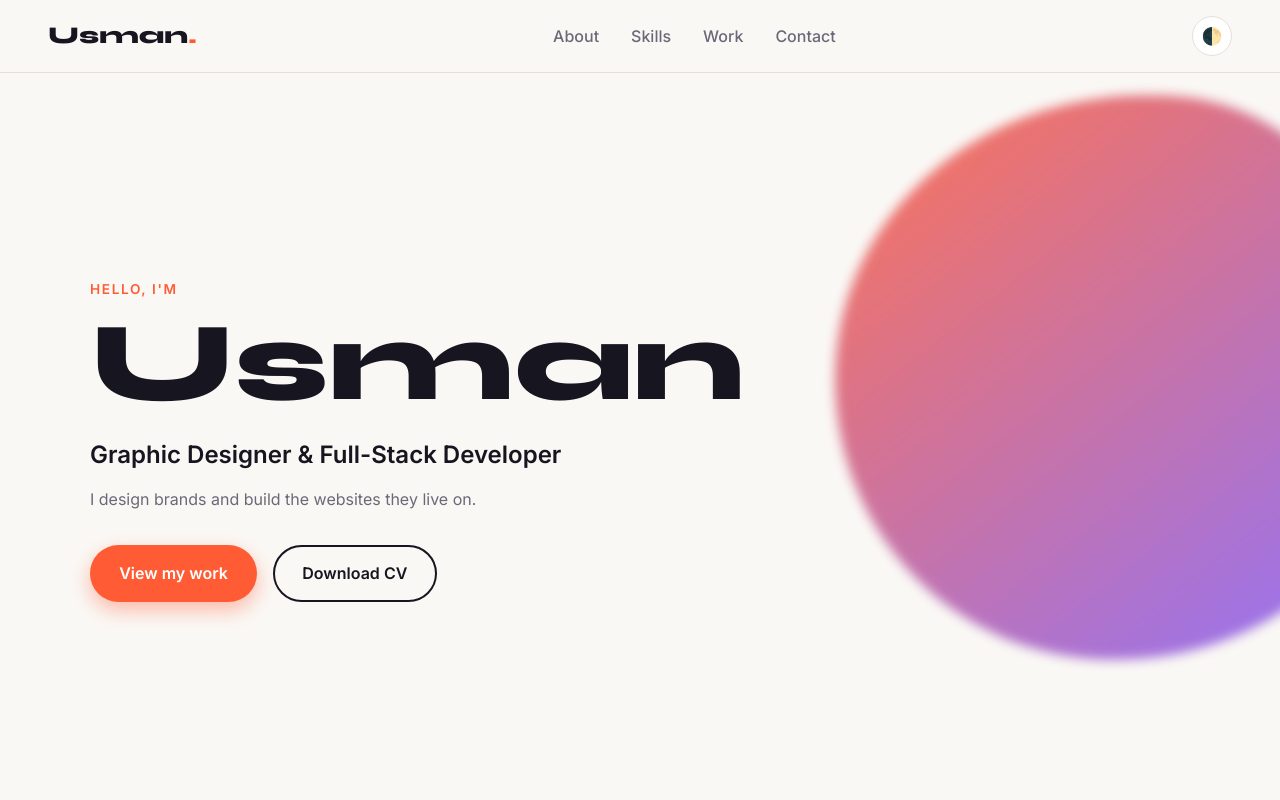
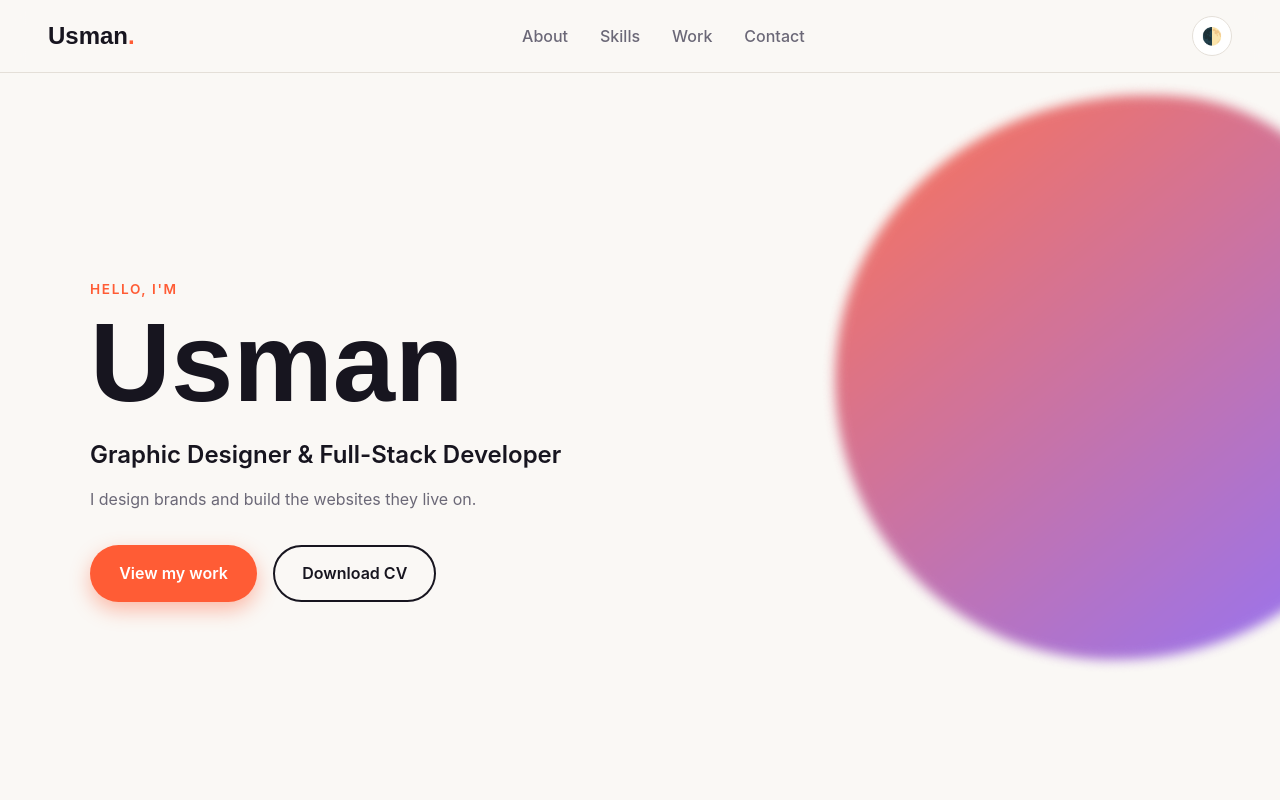
Before and after one commit to usabmedjimeta-dot/My-Portfolio, a plain HTML site: page index.html in a window 1280 px wide. Shown: the top 800 px of the page. Drawn offline with Linux system fonts and the light colour scheme.

Commit message:
I have Updated the font

```diff
--- a/index.html
+++ b/index.html
@@ -5,13 +5,14 @@
   <meta name="viewport" content="width=device-width, initial-scale=1.0" />
 
 
-  <title>Usman-Abdulmumini</title>
+  <title>Usman`s Portfolio</title>
   <meta name="description" content="Portfolio of Usman, a graphic designer and front-end / back-end developer." />
 
   <!-- Fonts -->
-  <link rel="preconnect" href="https://fonts.googleapis.com" />
-  <link rel="preconnect" href="https://fonts.gstatic.com" crossorigin />
-  <link href="https://fonts.googleapis.com/css2?family=Inter:wght@400;500;600&family=Syne:wght@600;700;800&display=swap" rel="stylesheet" />
+  <link rel="preconnect" href="https://fonts.googleapis.com">
+<link rel="preconnect" href="https://fonts.gstatic.com" crossorigin>
+<link href="https://fonts.googleapis.com/css2?family=Poppins:wght@400;600&display=swap" rel="stylesheet">
+
 
   <link rel="stylesheet" href="style.css" />
 </head>
```
